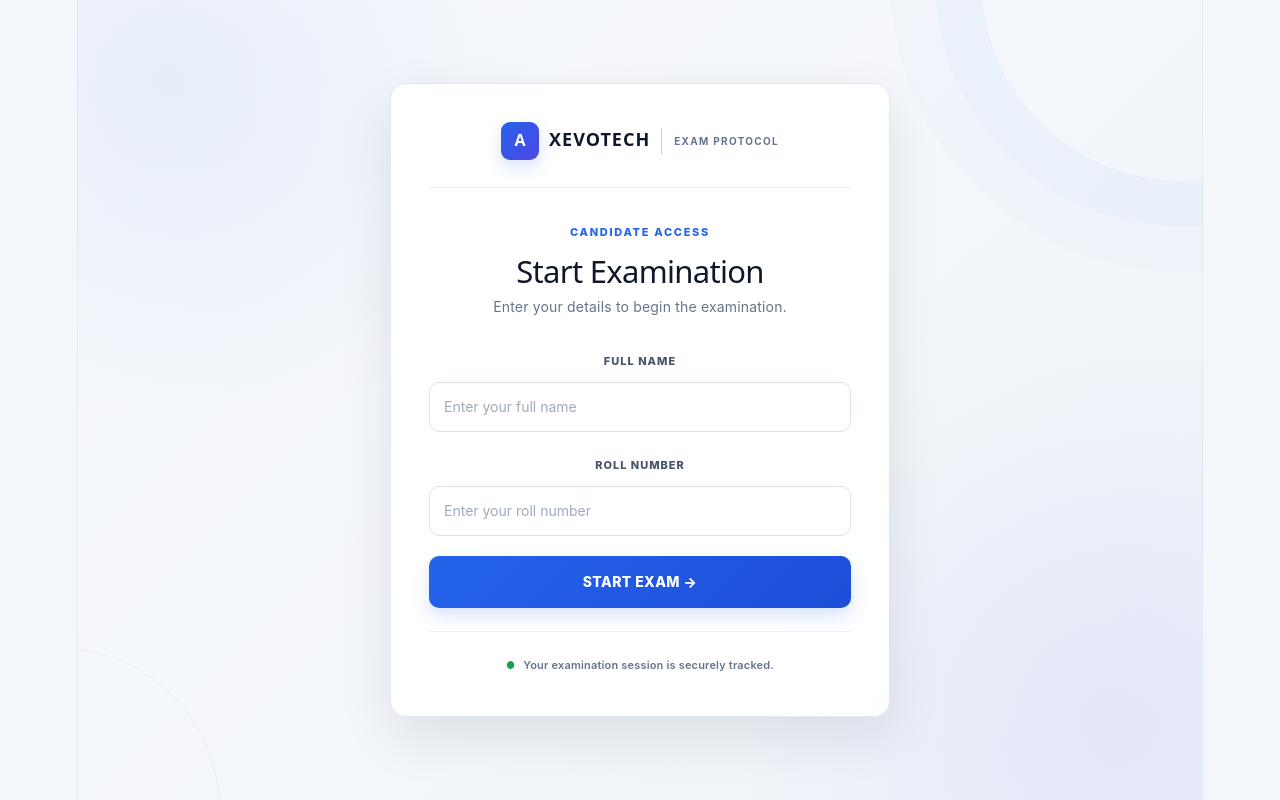
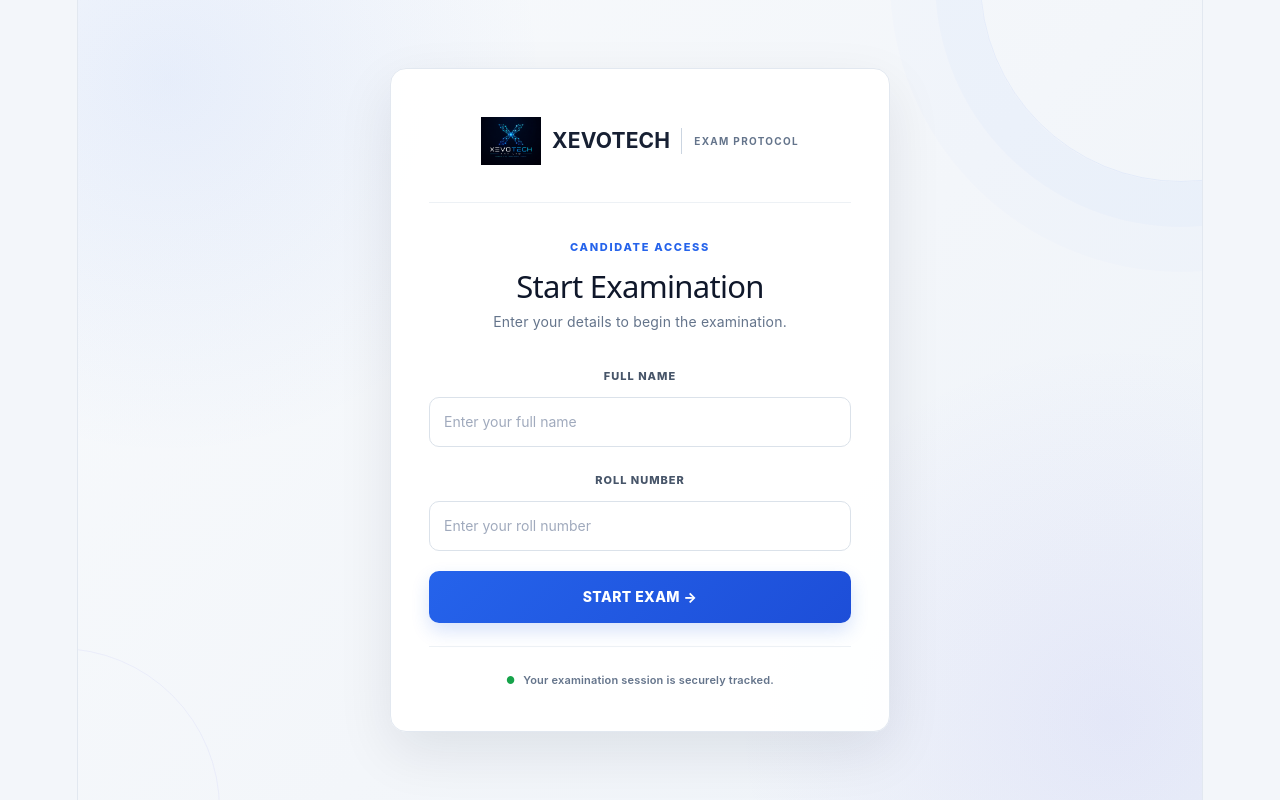
Before and after one commit to puneethkalinga/exam-platform, a React app in the folder frontend/: page /candidate/start in a window 1280 px wide. Built offline with nearby package versions, Linux system fonts and the light colour scheme; the HTML template or start-up script is replaced by a standard one.

Commit message:
Logo added in candidate login

```diff
--- a/frontend/src/pages/CandidateStart.jsx
+++ b/frontend/src/pages/CandidateStart.jsx
@@ -106,7 +106,10 @@ export default function CandidateStart() {
       <div className="candidate-start-card">
 
         <div className="candidate-brand">
-          <h2>XEVOTECH</h2>
+          <div className="admin-logo">
+  <img src="/xevotech.jpeg" alt="Company Logo" />
+</div>
+          <h3>XEVOTECH</h3>
           <span>EXAM PROTOCOL</span>
         </div>
 
```
